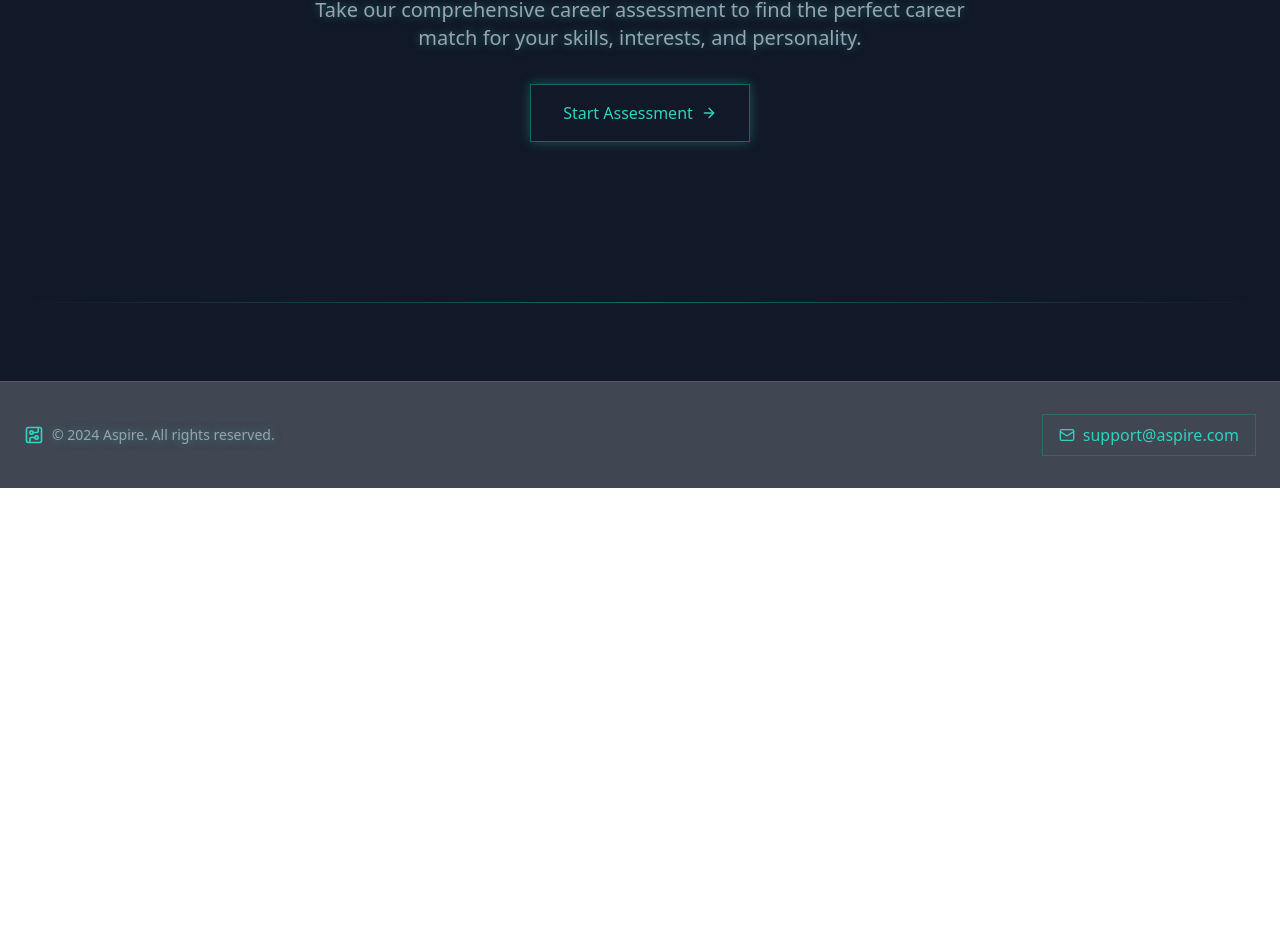
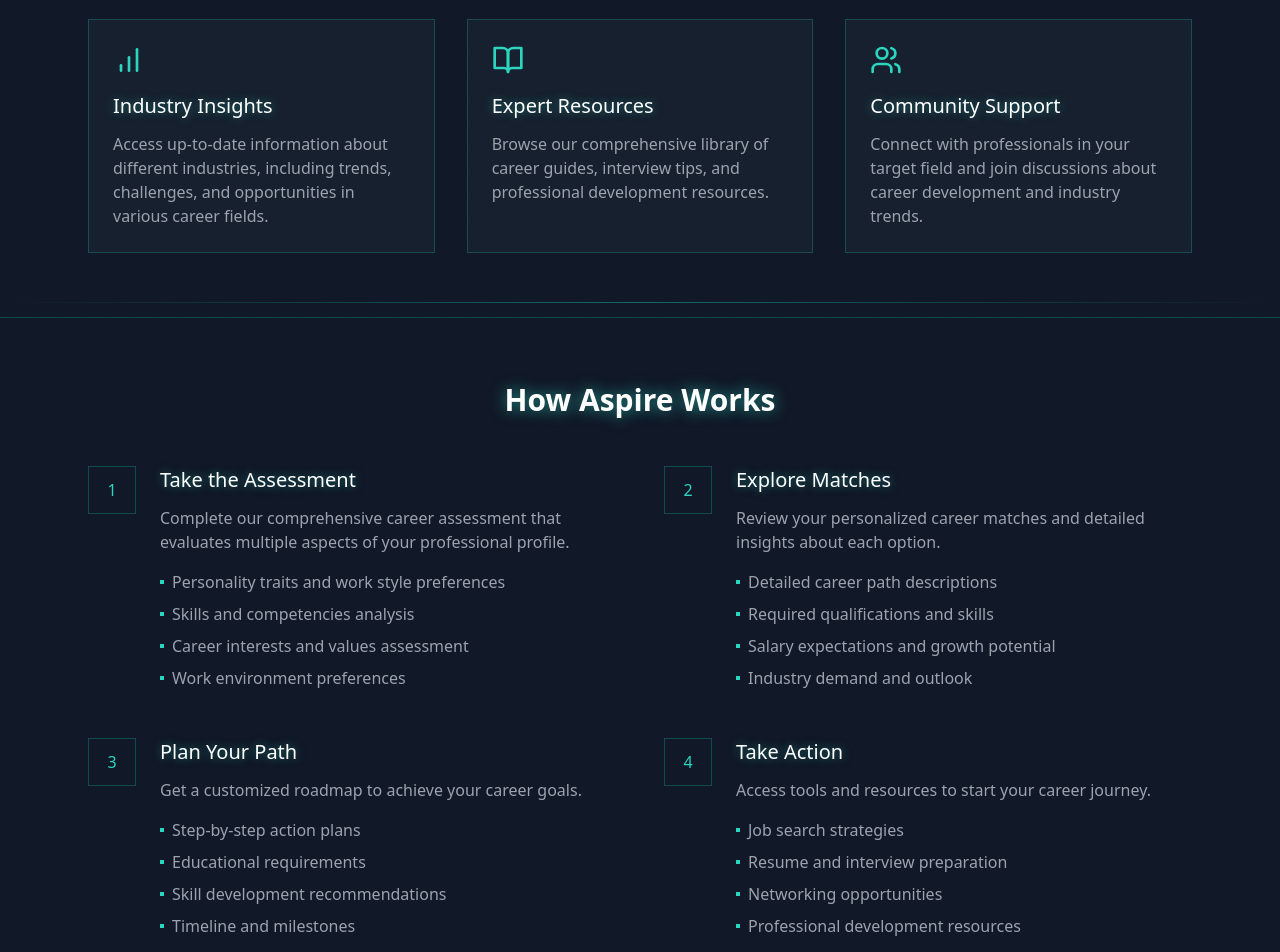
Before and after one commit to MadamLoki/career-aptitude-explorer, a React (Vite) app in the folder frontend/: page / in a window 1280 px wide. Shown: the part 497-1449 px from the top of the page. Before the commit the page ends 985 px from the top, so only its background shows below. Built offline with nearby package versions, Linux system fonts and the light colour scheme.

Commit message:
feat: remove CallToAction component and add HomeDetails component with main features and process steps sections

```diff
--- a/frontend/src/components/CallToAction.tsx
+++ /dev/null
@@ -1,29 +0,0 @@
-/// button/function to "get started" or "sign up"
-
-function CallToAction() {
-
-    return (
-        <section className="py-16">
-            <div className="mx-auto max-w-7xl px-4 sm:px-6 lg:px-8">
-                <div
-                    className="lg:py-14 lg:px-20 p-10 rounded-2xl bg-gradient-to-r from-indigo-600 to-violet-600 flex items-center justify-between flex-col lg:flex-row"
-                >
-                    <div className="block text-center mb-5 lg:text-left lg:mb-0">
-                        <h2 className="font-manrope text-4xl text-white font-semibold mb-5 lg:mb-2"> Connect with us</h2>
-                        <p className="text-xl text-indigo-100">Contact us with any query or any idea.</p>
-                    </div>
-                    <a href="#" className="flex items-center gap-2 bg-white rounded-full shadow-sm text-lg text-indigo-600 font-semibold py-4 px-8 transition-all duration-500">Get In Touch
-                        <svg width="19" height="14" viewBox="0 0 19 14" fill="none" xmlns="http://www.w3.org/2000/svg">
-                            <path d="M1.75 7L16.4167 7M11.8333 12.5L16.6852 7.64818C16.9907 7.34263 17.1435 7.18985 17.1435 7C17.1435 6.81015 16.9907 6.65737 16.6852 6.35182L11.8333 1.5" stroke="#4F46E5"
-                                stroke-width="2.4" stroke-linecap="round" stroke-linejoin="round" />
-                        </svg>
-                    </a>
-                </div>
-            </div>
-        </section>
-
-    )
-
-}
-
-export default CallToAction;
--- /dev/null
+++ b/frontend/src/components/HomeDetails.tsx
@@ -0,0 +1,137 @@
+import { Brain, Target, BookOpen, TrendingUp, Users, BarChart } from 'lucide-react';
+
+function HomeDetails() {
+    return (
+        <div className="bg-gray-900">
+            {/* Main Benefits Section */}
+            <section className="relative border-b border-teal-500/30 py-16">
+                <div className="max-w-6xl mx-auto px-6">
+                    <h2 className="cyber-title text-3xl mb-12 text-center">Why Choose Aspire?</h2>
+
+                    <div className="grid md:grid-cols-2 lg:grid-cols-3 gap-8">
+                        {mainFeatures.map((feature, index) => (
+                            <div
+                                key={index}
+                                className="border border-teal-500/30 bg-gray-800/50 p-6 hover:bg-gray-800/70 transition-colors"
+                            >
+                                <feature.icon className="w-8 h-8 text-teal-400 mb-4" />
+                                <h3 className="cyber-text text-xl mb-3">{feature.title}</h3>
+                                <p className="text-gray-400">{feature.description}</p>
+                            </div>
+                        ))}
+                    </div>
+                </div>
+            </section>
+
+            {/* How It Works Section */}
+            <section className="py-16">
+                <div className="max-w-6xl mx-auto px-6">
+                    <h2 className="cyber-title text-3xl mb-12 text-center">How Aspire Works</h2>
+
+                    <div className="grid md:grid-cols-2 gap-12">
+                        {processSteps.map((step, index) => (
+                            <div
+                                key={index}
+                                className="flex gap-6"
+                            >
+                                <div className="flex-shrink-0 w-12 h-12 border border-teal-500/30 flex items-center justify-center text-teal-400">
+                                    {index + 1}
+                                </div>
+                                <div>
+                                    <h3 className="cyber-text text-xl mb-3">{step.title}</h3>
+                                    <p className="text-gray-400 mb-4">{step.description}</p>
+                                    <ul className="space-y-2">
+                                        {step.points.map((point, i) => (
+                                            <li key={i} className="flex items-center gap-2 text-gray-400">
+                                                <div className="w-1 h-1 bg-teal-400"></div>
+                                                {point}
+                                            </li>
+                                        ))}
+                                    </ul>
+                                </div>
+                            </div>
+                        ))}
+                    </div>
+                </div>
+            </section>
+        </div>
+    );
+}
+
+const mainFeatures = [
+    {
+        title: "Personalized Assessment",
+        description: "Our advanced assessment tool analyzes your skills, interests, and personality traits to identify career paths that align with your unique profile.",
+        icon: Brain
+    },
+    {
+        title: "Career Matching",
+        description: "Get matched with careers that fit your profile, complete with detailed insights into salary ranges, growth potential, and required qualifications.",
+        icon: Target
+    },
+    {
+        title: "Skill Development",
+        description: "Receive personalized recommendations for courses, certifications, and training programs to help you qualify for your target career.",
+        icon: TrendingUp
+    },
+    {
+        title: "Industry Insights",
+        description: "Access up-to-date information about different industries, including trends, challenges, and opportunities in various career fields.",
+        icon: BarChart
+    },
+    {
+        title: "Expert Resources",
+        description: "Browse our comprehensive library of career guides, interview tips, and professional development resources.",
+        icon: BookOpen
+    },
+    {
+        title: "Community Support",
+        description: "Connect with professionals in your target field and join discussions about career development and industry trends.",
+        icon: Users
+    }
+];
+
+const processSteps = [
+    {
+        title: "Take the Assessment",
+        description: "Complete our comprehensive career assessment that evaluates multiple aspects of your professional profile.",
+        points: [
+            "Personality traits and work style preferences",
+            "Skills and competencies analysis",
+            "Career interests and values assessment",
+            "Work environment preferences"
+        ]
+    },
+    {
+        title: "Explore Matches",
+        description: "Review your personalized career matches and detailed insights about each option.",
+        points: [
+            "Detailed career path descriptions",
+            "Required qualifications and skills",
+            "Salary expectations and growth potential",
+            "Industry demand and outlook"
+        ]
+    },
+    {
+        title: "Plan Your Path",
+        description: "Get a customized roadmap to achieve your career goals.",
+        points: [
+            "Step-by-step action plans",
+            "Educational requirements",
+            "Skill development recommendations",
+            "Timeline and milestones"
+        ]
+    },
+    {
+        title: "Take Action",
+        description: "Access tools and resources to start your career journey.",
+        points: [
+            "Job search strategies",
+            "Resume and interview preparation",
+            "Networking opportunities",
+            "Professional development resources"
+        ]
+    }
+];
+
+export default HomeDetails;
--- a/frontend/src/pages/Home.tsx
+++ b/frontend/src/pages/Home.tsx
@@ -1,5 +1,6 @@
 import { ArrowRight } from 'lucide-react';
 import { Link } from 'react-router-dom';
+import HomeDetails from '../components/HomeDetails';
 
 export function Home() {
     return (
@@ -8,6 +9,8 @@
                 <div className="relative">
                     {/* Background grid */}
                     <div className="absolute inset-0 cyber-grid opacity-10" />
+
+                    <HomeDetails />
 
                     <div className="relative mx-auto max-w-5xl px-6 lg:px-8">
                         <div className="min-h-screen flex items-center justify-center">
```
